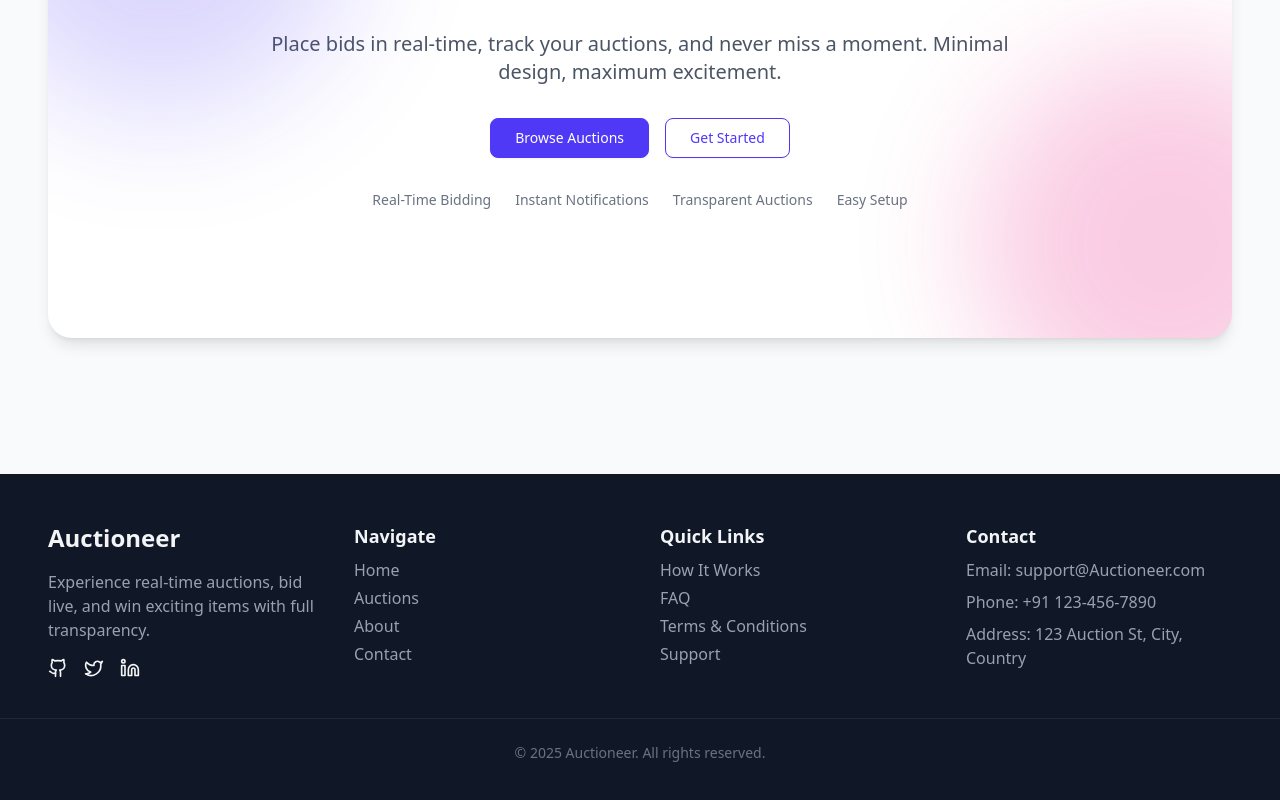
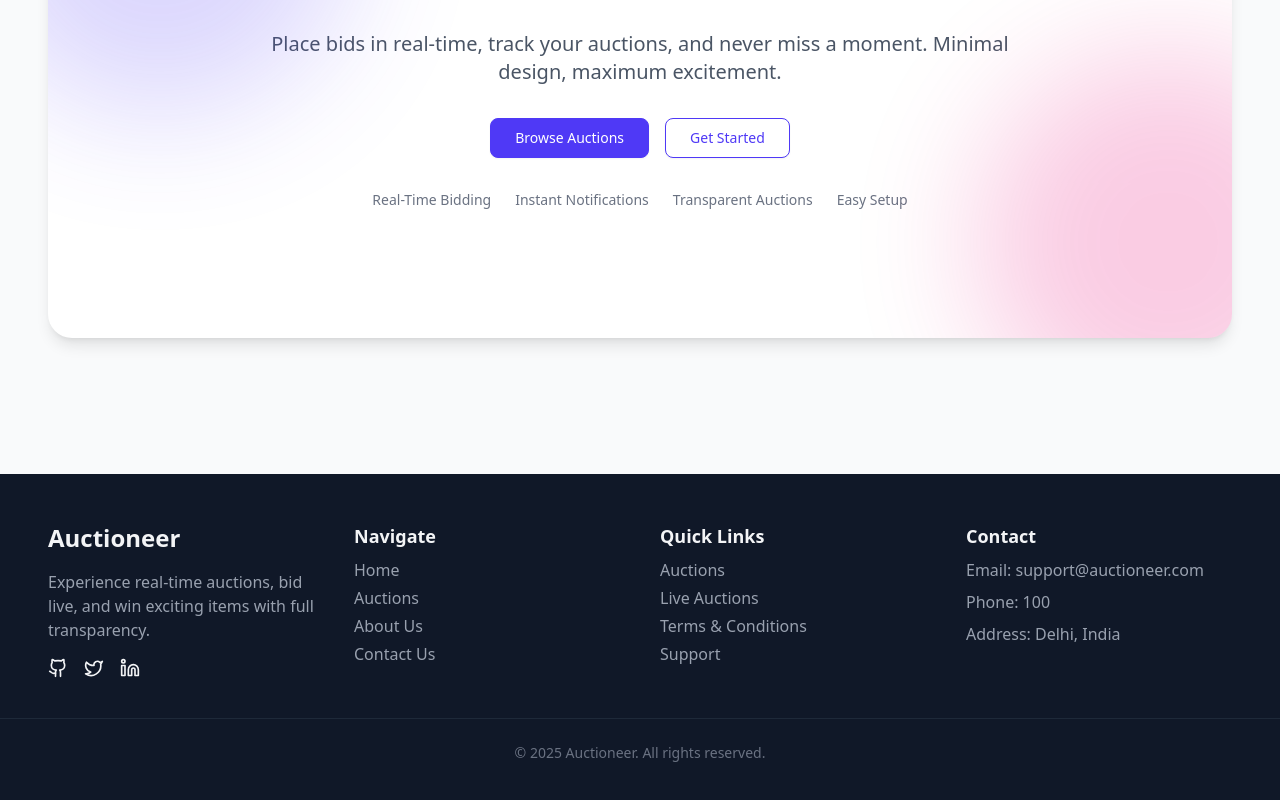
Before and after one commit to nikhilthakur8/AuctionSystem, a React (Vite) app in the folder frontend/: page / in a window 1280 px wide. Shown: the part 326-1126 px from the top of the page. Built offline with nearby package versions, Linux system fonts and the light colour scheme; no server answers.

Commit message:
style: update AdminPanel layout and improve footer navigation labels

```diff
--- a/frontend/src/Pages/Admin/AdminPanel.jsx
+++ b/frontend/src/Pages/Admin/AdminPanel.jsx
@@ -97,9 +97,9 @@ const AdminPanel = () => {
 	}
 
 	return (
-		<div className="min-h-screen bg-gray-50 p-6">
+		<div className="min-h-screen bg-gray-50 p-6 py-20">
 			<div className="max-w-7xl mx-auto">
-				<h1 className="text-3xl font-bold text-gray-900 mb-8">
+				<h1 className="text-3xl font-light tracking-tight text-gray-900 mb-8">
 					Admin Panel
 				</h1>
 
@@ -189,17 +189,8 @@ const AdminPanel = () => {
 											{auction.seller?.name || "Unknown"}
 										</p>
 									</div>
-									<div className="flex items-center space-x-4">
-										<Badge
-											variant={
-												auction.status === "active"
-													? "default"
-													: auction.status ===
-													  "upcoming"
-													? "secondary"
-													: "outline"
-											}
-										>
+									<div className="flex items-center space-x-4 uppercase">
+										<Badge variant={auction.status}>
 											{auction.status}
 										</Badge>
 										<div className="flex space-x-2">
@@ -212,6 +203,7 @@ const AdminPanel = () => {
 														"_blank"
 													)
 												}
+												title="View Auction"
 											>
 												<Eye className="h-4 w-4" />
 											</Button>
@@ -223,6 +215,7 @@ const AdminPanel = () => {
 															auction.id
 														)
 													}
+													title="Start Auction"
 												>
 													<Play className="h-4 w-4" />
 												</Button>
@@ -235,6 +228,7 @@ const AdminPanel = () => {
 														auction.id
 													)
 												}
+												title="Reset Auction"
 											>
 												<RotateCcw className="h-4 w-4" />
 											</Button>
@@ -270,8 +264,9 @@ const AdminPanel = () => {
 										variant={
 											user.role === "admin"
 												? "destructive"
-												: "secondary"
+												: "outline"
 										}
+										className={"uppercase"}
 									>
 										{user.role}
 									</Badge>
--- a/frontend/src/Pages/Footer/Footer.jsx
+++ b/frontend/src/Pages/Footer/Footer.jsx
@@ -65,13 +65,13 @@ const FooterClean = () => {
 							className="hover:text-white cursor-pointer"
 							onClick={() => navigate("/about")}
 						>
-							About
+							About Us
 						</li>
 						<li
 							className="hover:text-white cursor-pointer"
 							onClick={() => navigate("/contact")}
 						>
-							Contact
+							Contact Us
 						</li>
 					</ul>
 				</div>
@@ -82,25 +82,26 @@ const FooterClean = () => {
 					<ul className="space-y-1 text-gray-400">
 						<li
 							className="hover:text-white cursor-pointer"
-							onClick={() => navigate("/how-it-works")}
+							onClick={() => navigate("/auctions")}
 						>
-							How It Works
+							Auctions
 						</li>
 						<li
 							className="hover:text-white cursor-pointer"
-							onClick={() => navigate("/faq")}
+							onClick={() => navigate("/auctions")}
 						>
-							FAQ
+							Live Auctions
 						</li>
+
 						<li
 							className="hover:text-white cursor-pointer"
-							onClick={() => navigate("/terms")}
+							onClick={() => navigate("/")}
 						>
 							Terms & Conditions
 						</li>
 						<li
 							className="hover:text-white cursor-pointer"
-							onClick={() => navigate("/support")}
+							onClick={() => navigate("/")}
 						>
 							Support
 						</li>
@@ -111,12 +112,10 @@ const FooterClean = () => {
 				<div className="space-y-2">
 					<h3 className="text-lg font-semibold">Contact</h3>
 					<p className="text-gray-400">
-						Email: support@Auctioneer.com
+						Email: support@auctioneer.com
 					</p>
-					<p className="text-gray-400">Phone: +91 123-456-7890</p>
-					<p className="text-gray-400">
-						Address: 123 Auction St, City, Country
-					</p>
+					<p className="text-gray-400">Phone: 100</p>
+					<p className="text-gray-400">Address: Delhi, India</p>
 				</div>
 			</div>
 
--- a/frontend/src/components/ui/badge.jsx
+++ b/frontend/src/components/ui/badge.jsx
@@ -1,8 +1,8 @@
-import * as React from "react"
-import { Slot } from "@radix-ui/react-slot"
+import * as React from "react";
+import { Slot } from "@radix-ui/react-slot";
 import { cva } from "class-variance-authority";
 
-import { cn } from "@/lib/utils"
+import { cn } from "@/lib/utils";
 
 const badgeVariants = cva(
 	"inline-flex items-center justify-center rounded-md border px-2 py-0.5 text-xs font-medium w-fit whitespace-nowrap shrink-0 [&>svg]:size-3 gap-1 [&>svg]:pointer-events-none focus-visible:border-ring focus-visible:ring-ring/50 focus-visible:ring-[3px] aria-invalid:ring-destructive/20 dark:aria-invalid:ring-destructive/40 aria-invalid:border-destructive transition-[color,box-shadow] overflow-hidden",
@@ -17,28 +17,28 @@ const badgeVariants = cva(
 					"border-transparent bg-destructive text-white [a&]:hover:bg-destructive/90 focus-visible:ring-destructive/20 dark:focus-visible:ring-destructive/40 dark:bg-destructive/60",
 				outline:
 					"text-foreground [a&]:hover:bg-accent [a&]:hover:text-accent-foreground",
+				active: "border-transparent bg-green-500 text-white [a&]:hover:bg-green-600",
+				upcoming:
+					"border-transparent bg-yellow-400 text-black [a&]:hover:bg-yellow-500",
+				closed: "border-transparent bg-red-500 text-white [a&]:hover:bg-red-600",
 			},
 		},
 		defaultVariants: {
 			variant: "default",
 		},
 	}
-)
+);
 
-function Badge({
-  className,
-  variant,
-  asChild = false,
-  ...props
-}) {
-  const Comp = asChild ? Slot : "span"
+function Badge({ className, variant, asChild = false, ...props }) {
+	const Comp = asChild ? Slot : "span";
 
 	return (
 		<Comp
 			data-slot="badge"
 			className={cn(badgeVariants({ variant }), className)}
-      {...props} />
+			{...props}
+		/>
 	);
 }
 
-export { Badge, badgeVariants }
+export { Badge, badgeVariants };
--- a/frontend/src/main.jsx
+++ b/frontend/src/main.jsx
@@ -35,11 +35,11 @@ const router = createBrowserRouter(
 				<Route path="/" element={<Home />} />
 				<Route element={<ProtectedLayout />}>
 					<Route path="/create-auction" element={<CreateAuction />} />
-					<Route path="/auction/:id" element={<AuctionPage />} />
 					<Route path="/my-auctions" element={<MyAuctions />} />
 					<Route path="/auction/live/:id" element={<LiveAuction />} />
 					<Route path="/admin" element={<AdminPanel />} />
 				</Route>
+				<Route path="/auction/:id" element={<AuctionPage />} />
 				<Route path="/auctions" element={<Auctions />} />
 			</Route>
 		</Route>
```
Lines whose indentation alone changed are shown as unchanged.
